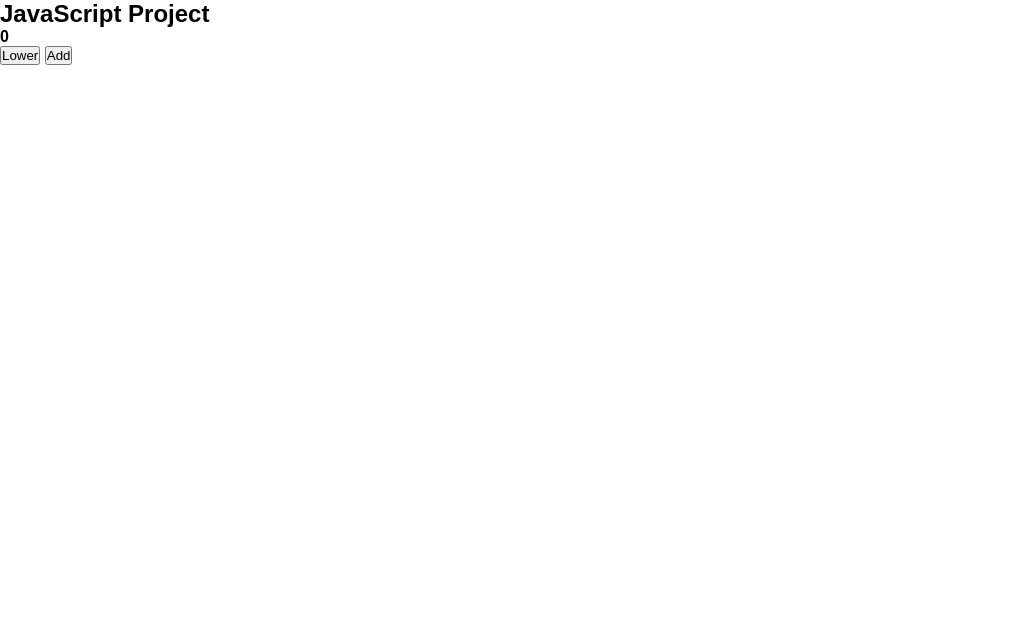
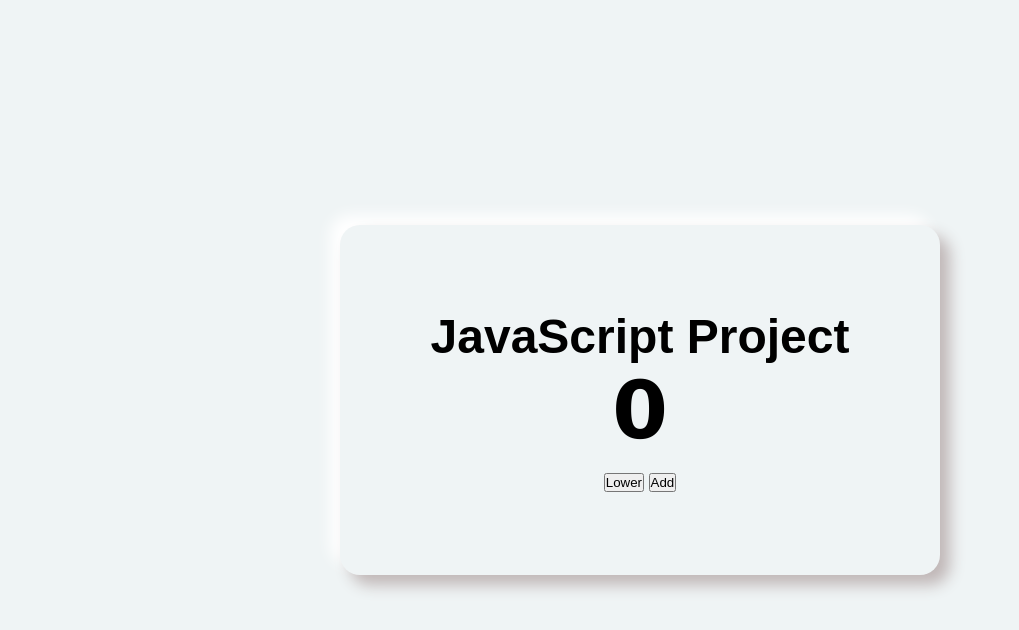
Before and after one commit to Emzzy241/Number-Counter-vanilla, a plain HTML site: page index.html in a window 1280 px wide. Shown: the whole page, without its empty margins (0-1019 px from the left). Drawn offline with Linux system fonts and the light colour scheme.

```diff
--- a/css/styles.css
+++ b/css/styles.css
@@ -5,4 +5,34 @@
     font-family: Arial, Helvetica, sans-serif;
 }
 
-/* for  */
+/* for bringing the entire html codes to the center */
+
+body, html{
+    display: grid;
+    min-height: 100%;
+    place-items: center;
+    background-color: #EFF4F5;
+}
+
+/* sTYLING THE card for displaying our counter */
+
+.card{
+    width: 600px;
+    height: 350px;
+    box-shadow: 10px 10px 15px rgb(192, 183, 183), -10px -10px 15px white ;
+    display: flex;
+    flex-direction: column;
+    justify-content: center;
+    align-items: center;
+    border-radius: 20px;
+}
+
+.name{
+    font-size: 3rem;
+}
+
+#counter{
+    font-size: 5rem;
+    margin-bottom: 1rem;
+    font-family: Verdana, Geneva, Tahoma, sans-serif;
+}
```
